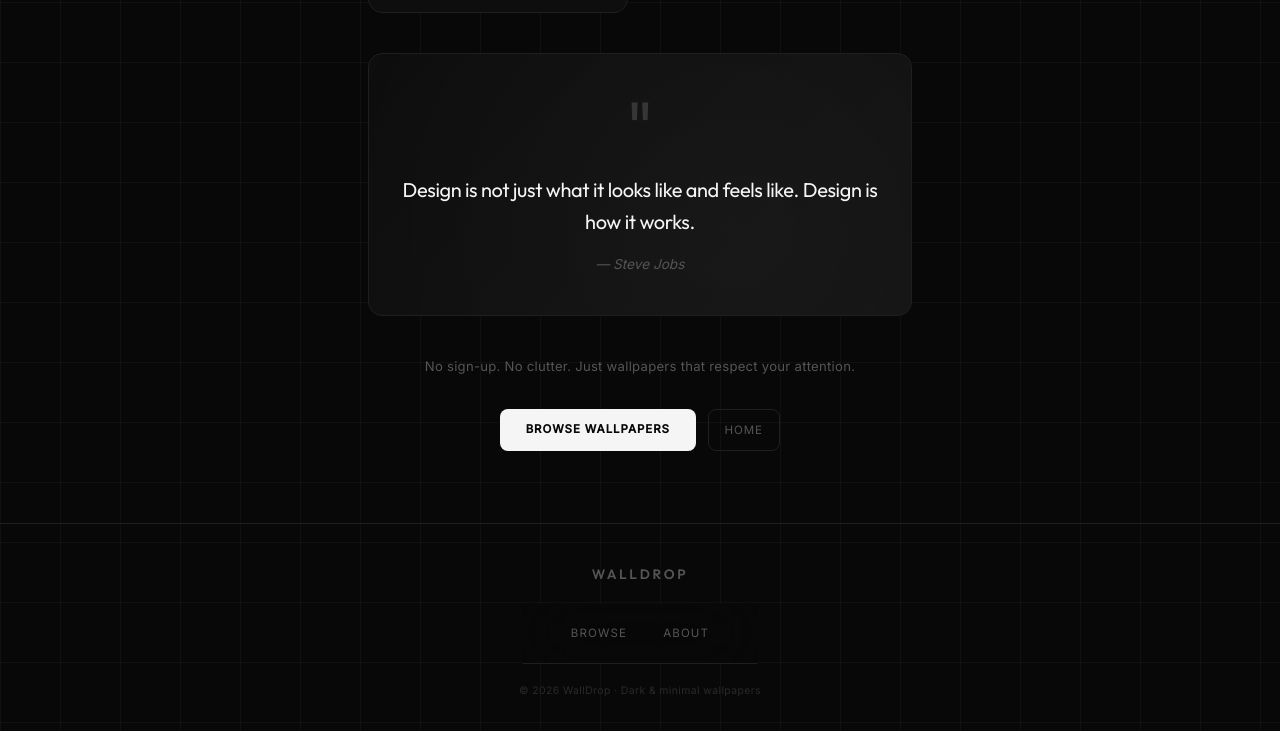
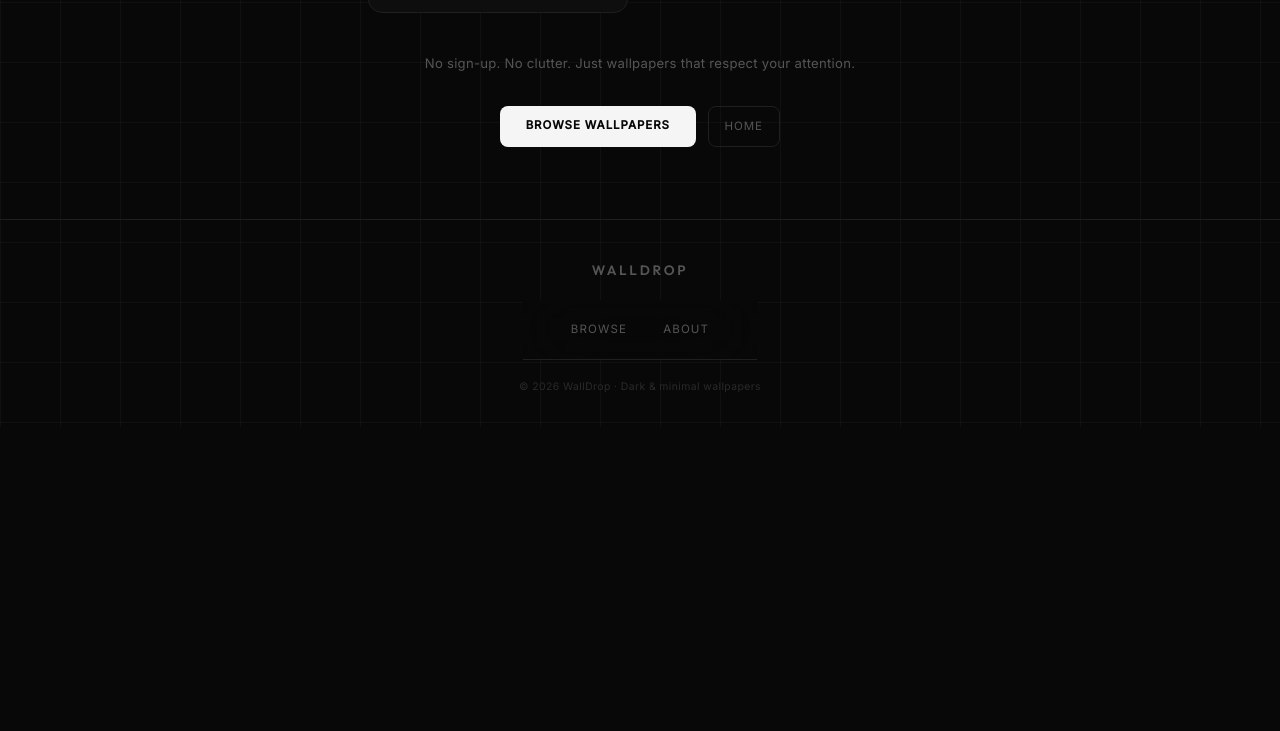
Before and after one commit to anekh1000-arch/Wall-Drop, a website: page Webpage/about.html in a window 1280 px wide. Shown: the part 1738-2469 px from the top of the page. After the commit the page ends 2165 px from the top, so only its background shows below. Drawn offline with Linux system fonts and the light colour scheme.

Commit message:
Remove motivational quote feature from about page

```diff
--- a/Webpage/about.html
+++ b/Webpage/about.html
@@ -257,59 +257,6 @@ nav{
   margin:0;
 }
 
-.quote-section{
-  text-align:center;
-  padding:2.5rem 2rem;
-  background:linear-gradient(135deg,var(--surface) 0%,var(--card) 100%);
-  border:1px solid var(--border);
-  border-radius:14px;
-  margin-bottom:2.5rem;
-  position:relative;
-  overflow:hidden;
-}
-.quote-section::before{
-  content:'';
-  position:absolute;
-  top:-50%;
-  left:-50%;
-  width:200%;
-  height:200%;
-  background:radial-gradient(circle,rgba(255,255,255,0.03) 0%,transparent 70%);
-  animation:quoteGlow 8s ease-in-out infinite;
-}
-@keyframes quoteGlow{
-  0%,100%{transform:translate(0,0)}
-  50%{transform:translate(10%,10%)}
-}
-.quote-icon{
-  font-size:4rem;
-  color:var(--white);
-  opacity:0.15;
-  line-height:1;
-  margin-bottom:1rem;
-  position:relative;
-  z-index:1;
-}
-.quote-text{
-  font-family:'Outfit',sans-serif;
-  font-size:1.25rem;
-  font-weight:400;
-  line-height:1.6;
-  color:var(--white);
-  margin:0 0 1rem;
-  position:relative;
-  z-index:1;
-  letter-spacing:-0.02em;
-}
-.quote-author{
-  font-size:0.85rem;
-  color:var(--dim);
-  font-style:italic;
-  margin:0;
-  position:relative;
-  z-index:1;
-}
-
 footer{
   border-top:1px solid var(--border);
   padding:2.5rem 3rem 2rem;
@@ -451,12 +398,6 @@ footer{
     </div>
   </div>
 
-  <div class="quote-section reveal--soft" data-reveal>
-    <div class="quote-icon">"</div>
-    <p class="quote-text" id="quoteText"></p>
-    <p class="quote-author" id="quoteAuthor"></p>
-  </div>
-
   <p class="closing">No sign-up. No clutter. Just wallpapers that respect your attention.</p>
 
   <div class="about-cta">
@@ -481,35 +422,5 @@ footer{
 <script src="scroll-reveal.js"></script>
 <script src="site.js"></script>
 <script src="loader.js"></script>
-<script>
-(function(){
-  const quotes = [
-    { text: "Simplicity is the ultimate sophistication.", author: "Leonardo da Vinci" },
-    { text: "Less is more.", author: "Mies van der Rohe" },
-    { text: "The ability to simplify means to eliminate the unnecessary so that the necessary may speak.", author: "Hans Hofmann" },
-    { text: "Perfection is achieved not when there is nothing more to add, but when there is nothing left to take away.", author: "Antoine de Saint-Exupéry" },
-    { text: "Design is not just what it looks like and feels like. Design is how it works.", author: "Steve Jobs" },
-    { text: "Good design is as little design as possible.", author: "Dieter Rams" },
-    { text: "Make it simple, but significant.", author: "Don Draper" },
-    { text: "Simplicity is the keynote of all true elegance.", author: "Coco Chanel" },
-    { text: "The details are not the details. They make the design.", author: "Charles Eames" },
-    { text: "Creativity is intelligence having fun.", author: "Albert Einstein" }
-  ];
-
-  function displayRandomQuote() {
-    const quote = quotes[Math.floor(Math.random() * quotes.length)];
-    const quoteText = document.getElementById('quoteText');
-    const quoteAuthor = document.getElementById('quoteAuthor');
-    if (quoteText) quoteText.textContent = quote.text;
-    if (quoteAuthor) quoteAuthor.textContent = '— ' + quote.author;
-  }
-
-  if (document.readyState === 'loading') {
-    document.addEventListener('DOMContentLoaded', displayRandomQuote);
-  } else {
-    displayRandomQuote();
-  }
-})();
-</script>
 </body>
 </html>
```
